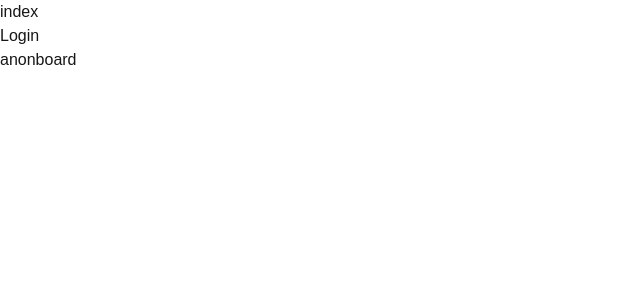
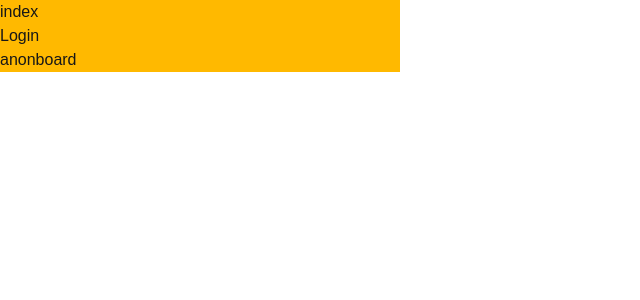
Before and after one commit to BimoAtaullahR/anon-board, a Next.js app: page / in a window 1280 px wide. Shown: the top 300 px of the page, without its empty margins (0-640 px from the left). Built offline with nearby package versions, Linux system fonts and the light colour scheme.

Commit message:
ngedit dikit tok

```diff
--- a/src/pages/index.tsx
+++ b/src/pages/index.tsx
@@ -3,7 +3,7 @@ import Link from 'next/link'
 
 function index() {
   return (
-    <div className='flex flex-col'>index
+    <div className='flex flex-col bg-amber-400 w-100'>index
         <Link href='/login'>Login</Link>
         <Link href='/anonboard'>anonboard</Link>
 
```
